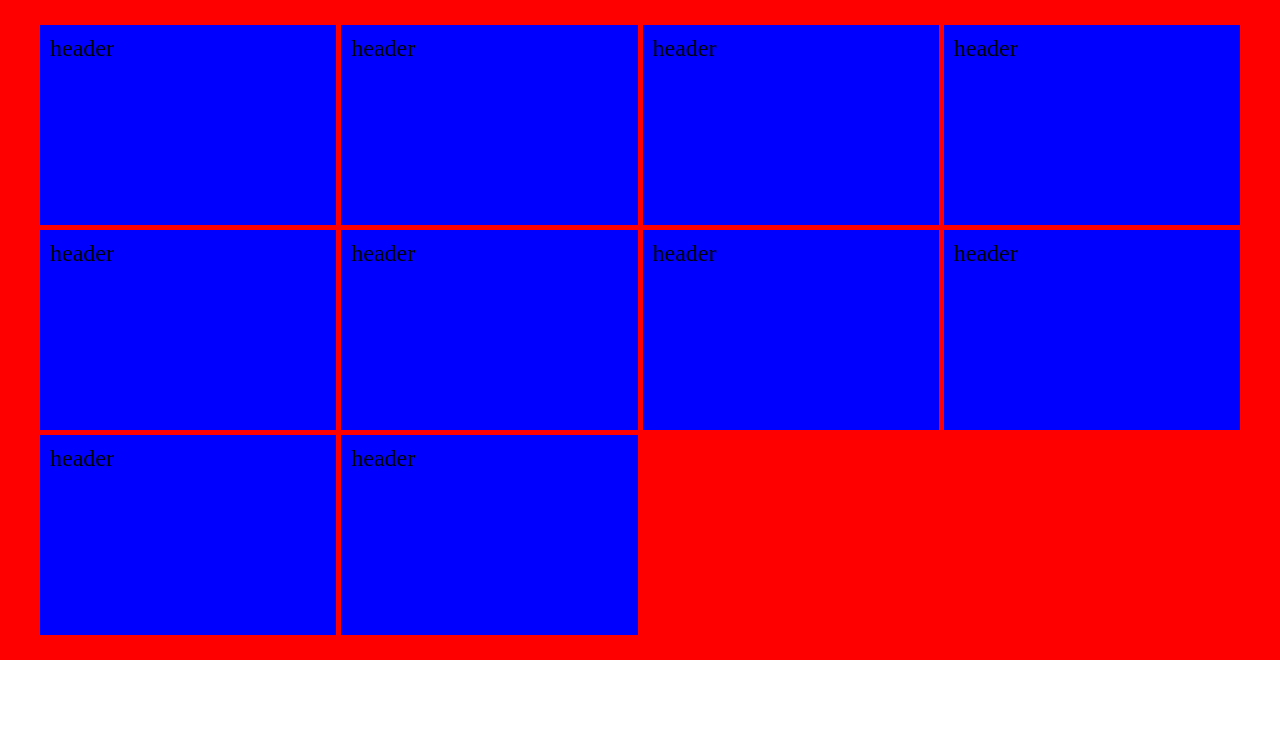
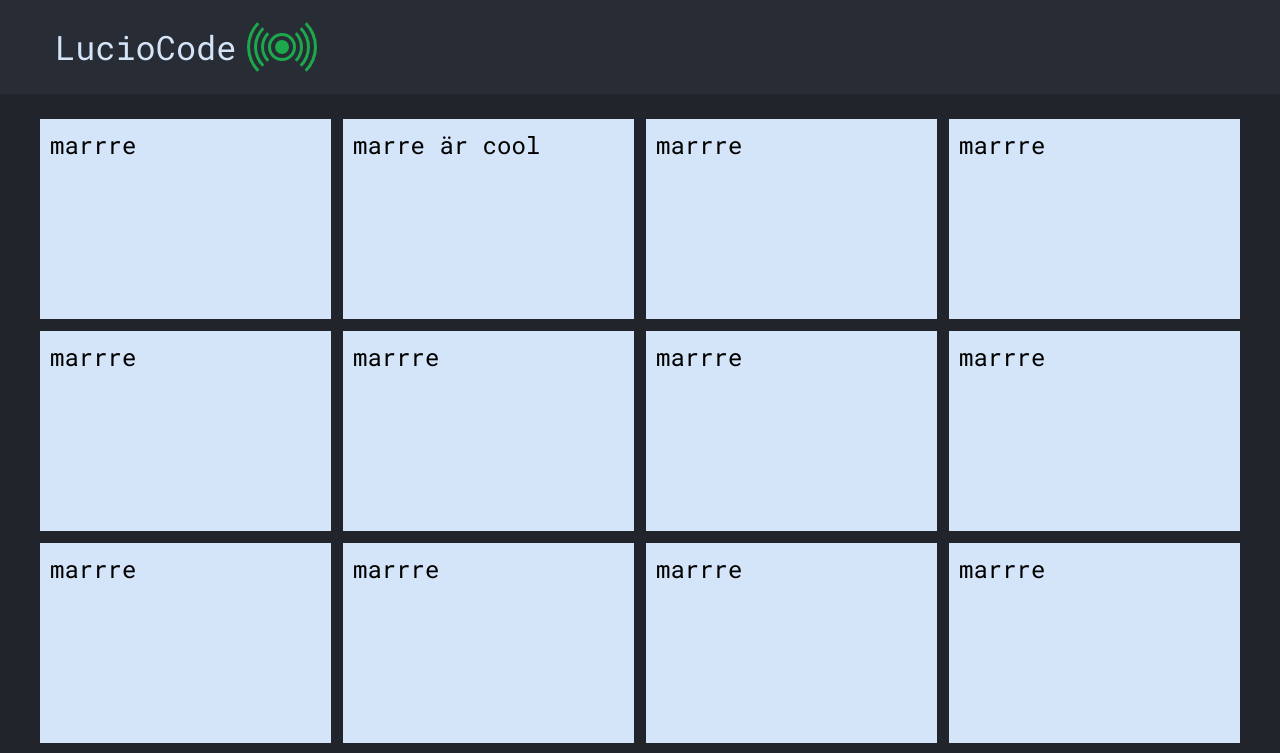
Before and after one commit to imMatheus/lucio, a React (Create React App) app: page /problems in a window 1280 px wide. Shown: the top 753 px of the page. Built offline with nearby package versions, Linux system fonts and the light colour scheme.

Commit message:
💫 added logo to navbar

```diff
--- a/src/App.js
+++ b/src/App.js
@@ -3,6 +3,7 @@ import Form from './components/Form'
 import HomePage from './components/HomePage'
 import ProblemsPage from './components/problemspage/ProblemsPage'
 import './global.css'
+import Navbar from './components/navbar/Navbar'
 
 function App() {
     return (
@@ -11,13 +12,22 @@ function App() {
             <Router>
                 <Switch>
                     <Route exact path='/'>
-                        <HomePage />
+                        <div className='comp-nav'>
+                            <Navbar />
+                            <HomePage />
+                        </div>
                     </Route>
                     <Route exact path='/problems'>
-                        <ProblemsPage />
+                        <div className='comp-nav'>
+                            <Navbar />
+                            <ProblemsPage />
+                        </div>
                     </Route>
                     <Route exact path='/form'>
-                        <Form />
+                        <div className='comp-nav'>
+                            <Navbar />
+                            <Form />
+                        </div>
                     </Route>
                 </Switch>
             </Router>
--- a/src/components/form.scss
+++ b/src/components/form.scss
@@ -15,7 +15,7 @@
     }
 
     width: 100vw;
-    height: 100vh;
+    max-height: calc(100vh - 94px);
     display: grid;
     grid-template-columns: auto auto 1fr;
 
--- /dev/null
+++ b/src/components/navbar/Navbar.jsx
@@ -0,0 +1,18 @@
+const Navbar = () => {
+    return (
+        <div className='navbar'>
+            <div className='logo'>
+                <h2>LucioCode</h2>
+                <div className='logo-icon'>
+                    <div className='circle-line'></div>
+                    <div className='circle-line'></div>
+                    <div className='circle-line'></div>
+                    <div className='circle-line'></div>
+                    <div className='circle-line'></div>
+                </div>
+            </div>
+        </div>
+    )
+}
+
+export default Navbar
--- /dev/null
+++ b/src/components/navbar/navbar.scss
@@ -0,0 +1,75 @@
+.navbar {
+    padding: 12px 55px;
+    background: var(--main-bg);
+    display: flex;
+    justify-content: space-between;
+    font-family: var(--font-family);
+
+    & .logo {
+        // background: tomato;
+        font-size: 2.1rem;
+        display: flex;
+        align-items: center;
+
+        & h2 {
+            color: var(--bold-color);
+        }
+
+        &-icon {
+            width: 70px;
+            padding: 6px;
+            height: 70px;
+            margin-left: 11px;
+            display: grid;
+            place-items: center;
+            position: relative;
+            box-sizing: border-box;
+
+            @mixin rotateAnimation($prefix, $currentRotation, $animationTime) {
+                animation: #{'ani' + $currentRotation} $animationTime 1;
+                $startRoatation: $currentRotation + $prefix;
+                @keyframes ani#{$currentRotation} {
+                    0% {
+                        transform: rotate(#{$startRoatation}deg);
+                    }
+
+                    100% {
+                        transform: rotate(0deg);
+                    }
+                }
+            }
+
+            .circle-line {
+                -webkit-box-sizing: border-box;
+                -moz-box-sizing: border-box;
+                box-sizing: border-box;
+                position: absolute;
+                border-radius: 50%;
+                // padding: ;
+                border: 3px solid transparent;
+                border-left-color: var(--color-success);
+                border-right-color: var(--color-success);
+                @for $i from 1 through 5 {
+                    &:nth-child(#{$i}) {
+                        left: 10% * ($i - 1);
+                        top: 10% * ($i - 1);
+                        width: 100% - 20% * ($i - 1);
+                        height: 100% - 20% * ($i - 1);
+
+                        @if $i != 5 {
+                            @include rotateAnimation(-72, $i * -72, 1100ms);
+                        }
+
+                        @if $i == 4 {
+                            border-color: var(--color-success);
+                        }
+                        @if $i == 5 {
+                            border-color: var(--color-success);
+                            background-color: var(--color-success);
+                        }
+                    }
+                }
+            }
+        }
+    }
+}
--- a/src/components/problemspage/ProblemsPage.jsx
+++ b/src/components/problemspage/ProblemsPage.jsx
@@ -1,8 +1,37 @@
 import React from 'react'
+import Navbar from '../navbar/Navbar'
 
 const ProblemsPage = () => {
     return (
+        <>
+            {/* <Navbar /> */}
             <div className='problems'>
+                <ProblemCard />
+                <ProblemCard name='marre är cool' />
+                <ProblemCard />
+                <ProblemCard />
+                <ProblemCard />
+                <ProblemCard />
+                <ProblemCard />
+                <ProblemCard />
+                <ProblemCard />
+                <ProblemCard />
+                <ProblemCard />
+                <ProblemCard />
+                <ProblemCard />
+                <ProblemCard />
+                <ProblemCard />
+                <ProblemCard />
+                <ProblemCard />
+                <ProblemCard />
+                <ProblemCard />
+                <ProblemCard />
+                <ProblemCard />
+                <ProblemCard />
+                <ProblemCard />
+                <ProblemCard />
+                <ProblemCard />
+                <ProblemCard />
                 <ProblemCard />
                 <ProblemCard />
                 <ProblemCard />
@@ -14,13 +43,14 @@ const ProblemsPage = () => {
                 <ProblemCard />
                 <ProblemCard />
             </div>
+        </>
     )
 }
 
-const ProblemCard = () => {
+const ProblemCard = ({ name }) => {
     return (
         <div className='problemcard'>
-            <div className='header'>header</div>
+            <div className='header'>{name ? name : 'marrre '}</div>
         </div>
     )
 }
--- a/src/components/problemspage/problems.scss
+++ b/src/components/problemspage/problems.scss
@@ -1,13 +1,14 @@
 .problems {
-    // height: 500px;
-    background: red;
+    // min-height: ;
+    background: var(--bg);
     padding: 25px 40px;
     display: grid;
     grid-template-columns: repeat(auto-fit, minmax(280px, 1fr));
-    row-gap: 5px;
-    column-gap: 5px;
+    row-gap: 12px;
+    column-gap: 12px;
+    font-family: var(--font-family);
     & .problemcard {
-        background: blue;
+        background: var(--bold-color);
         min-height: 200px;
         padding: 10px;
 
--- a/src/global.css
+++ b/src/global.css
@@ -50,9 +50,13 @@ body {
   --inputs-bg: #141618;
   --files-bg: #21252b;
 }
+body .comp-nav {
+  display: grid;
+  grid-template-rows: auto 1fr;
+}
 body .form {
   width: 100vw;
-  height: 100vh;
+  max-height: calc(100vh - 94px);
   display: grid;
   grid-template-columns: auto auto 1fr;
   background: var(--main-bg);
@@ -491,20 +495,125 @@ body .form .webframe #webframeId {
   border: none;
 }
 body .problems {
-  background: red;
+  background: var(--bg);
   padding: 25px 40px;
   display: grid;
   grid-template-columns: repeat(auto-fit, minmax(280px, 1fr));
-  row-gap: 5px;
-  column-gap: 5px;
+  row-gap: 12px;
+  column-gap: 12px;
+  font-family: var(--font-family);
 }
 body .problems .problemcard {
-  background: blue;
+  background: var(--bold-color);
   min-height: 200px;
   padding: 10px;
 }
 body .problems .problemcard .header {
   font-size: 24px;
 }
+body .navbar {
+  padding: 12px 55px;
+  background: var(--main-bg);
+  display: flex;
+  justify-content: space-between;
+  font-family: var(--font-family);
+}
+body .navbar .logo {
+  font-size: 2.1rem;
+  display: flex;
+  align-items: center;
+}
+body .navbar .logo h2 {
+  color: var(--bold-color);
+}
+body .navbar .logo-icon {
+  width: 70px;
+  padding: 6px;
+  height: 70px;
+  margin-left: 11px;
+  display: grid;
+  place-items: center;
+  position: relative;
+  box-sizing: border-box;
+}
+body .navbar .logo-icon .circle-line {
+  -webkit-box-sizing: border-box;
+  -moz-box-sizing: border-box;
+  box-sizing: border-box;
+  position: absolute;
+  border-radius: 50%;
+  border: 3px solid transparent;
+  border-left-color: var(--color-success);
+  border-right-color: var(--color-success);
+}
+body .navbar .logo-icon .circle-line:nth-child(1) {
+  left: 0%;
+  top: 0%;
+  width: 100%;
+  height: 100%;
+  animation: ani-72 1100ms 1;
+}
+@keyframes ani-72 {
+  0% {
+    transform: rotate(-144deg);
+  }
+  100% {
+    transform: rotate(0deg);
+  }
+}
+body .navbar .logo-icon .circle-line:nth-child(2) {
+  left: 10%;
+  top: 10%;
+  width: 80%;
+  height: 80%;
+  animation: ani-144 1100ms 1;
+}
+@keyframes ani-144 {
+  0% {
+    transform: rotate(-216deg);
+  }
+  100% {
+    transform: rotate(0deg);
+  }
+}
+body .navbar .logo-icon .circle-line:nth-child(3) {
+  left: 20%;
+  top: 20%;
+  width: 60%;
+  height: 60%;
+  animation: ani-216 1100ms 1;
+}
+@keyframes ani-216 {
+  0% {
+    transform: rotate(-288deg);
+  }
+  100% {
+    transform: rotate(0deg);
+  }
+}
+body .navbar .logo-icon .circle-line:nth-child(4) {
+  left: 30%;
+  top: 30%;
+  width: 40%;
+  height: 40%;
+  animation: ani-288 1100ms 1;
+  border-color: var(--color-success);
+}
+@keyframes ani-288 {
+  0% {
+    transform: rotate(-360deg);
+  }
+  100% {
+    transform: rotate(0deg);
+  }
+}
+body .navbar .logo-icon .circle-line:nth-child(5) {
+  left: 40%;
+  top: 40%;
+  width: 20%;
+  height: 20%;
+  border-color: var(--color-success);
+  background-color: var(--color-success);
+}
 
 /*# sourceMappingURL=global.css.map */
--- a/src/global.scss
+++ b/src/global.scss
@@ -30,6 +30,11 @@
 
 //  sass --watch src/global.scss:src/global.css
 body {
+    .comp-nav {
+        display: grid;
+        grid-template-rows: auto 1fr;
+    }
+
     --color-success: #1ba94c;
     --color-fail: #d11534;
     --main-bg: #282c34;
@@ -56,4 +61,5 @@ body {
     --files-bg: #21252b;
     @import './components/form';
     @import './components/problemspage/problems';
+    @import './components/navbar/navbar';
 }
```
Also changed, not shown: 1 other file (tests, documents, lock files or other folders). Lines whose indentation alone changed are shown as unchanged.
